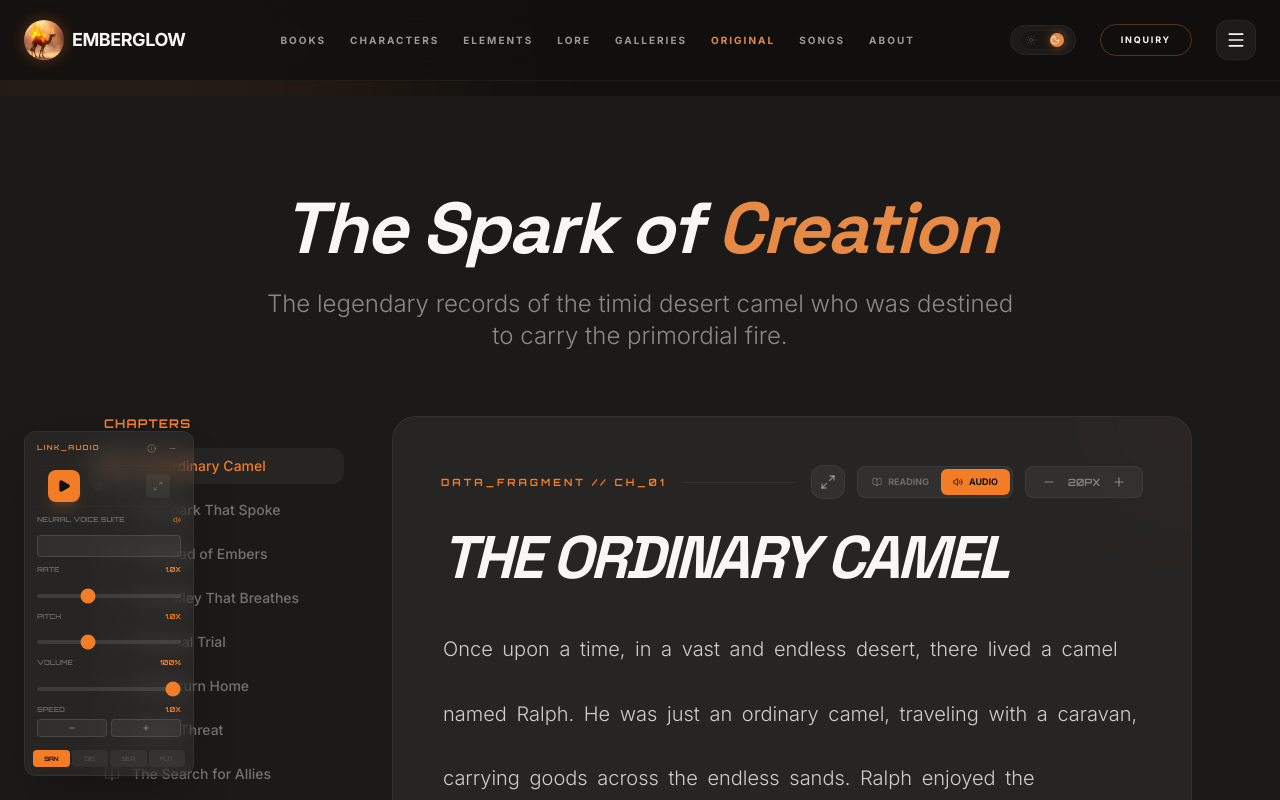
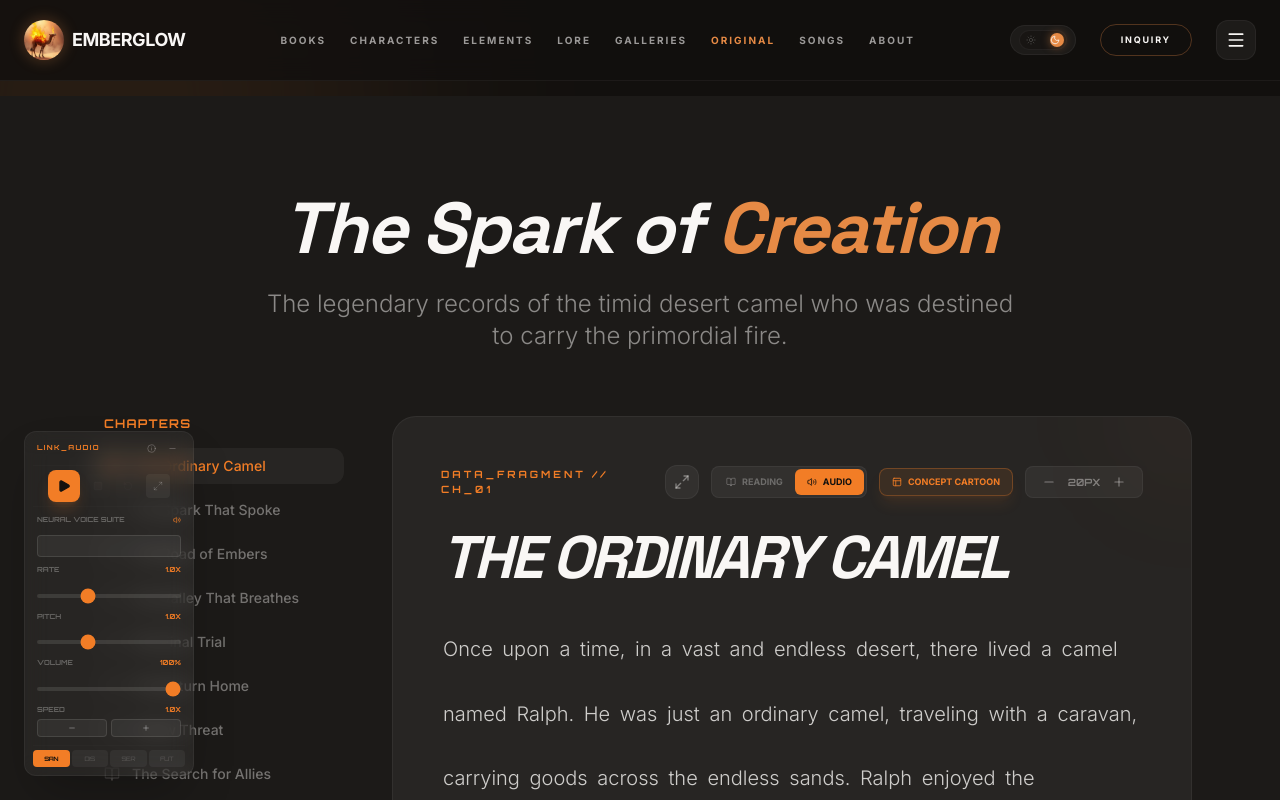
Before and after one commit to Hudmebac/emberglownew, a React (Vite) app: page /original in a window 1280 px wide. Shown: the top 800 px of the page. Built offline with nearby package versions, Linux system fonts and the light colour scheme; a web font is replaced by a local one.

Commit message:
Add navigation and layout components to Original page

```diff
--- a/src/pages/Original.tsx
+++ b/src/pages/Original.tsx
@@ -1,5 +1,6 @@
 import { motion, AnimatePresence } from 'motion/react';
 import { useState, useRef, useEffect, useMemo } from 'react';
+import { useNavigate, Link } from 'react-router-dom';
 import PageTransition from '../components/PageTransition';
 import { CHAPTERS } from '../constants';
 import {
@@ -20,7 +21,8 @@ import {
   Languages,
   Maximize2,
   Minimize2,
-  ListFilter
+  ListFilter,
+  Layout
 } from 'lucide-react';
 
 export default function Original() {
@@ -29,6 +31,7 @@ export default function Original() {
   const [fontFamily, setFontFamily] = useState<'sans' | 'display' | 'serif' | 'futuristic'>('sans');
   const [viewMode, setViewMode] = useState<'reading' | 'audio'>('audio');
   const [isFullscreen, setIsFullscreen] = useState(false);
+  const navigate = useNavigate();
 
   // Audio State
   const [isPlaying, setIsPlaying] = useState(false);
@@ -720,6 +723,16 @@ export default function Original() {
                       </button>
                     </div>
 
+                    {CHAPTERS[activeChapter].cartoonPanels && (
+                      <Link
+                        to="/cartoon"
+                        state={{ chapterId: CHAPTERS[activeChapter].id }}
+                        className="flex items-center gap-1.5 px-3 py-1.5 rounded-lg bg-eg-amber/10 border border-eg-amber/30 text-eg-amber text-[9px] font-black uppercase hover:bg-eg-amber hover:text-eg-deep transition-all shadow-lg shadow-eg-amber/10"
+                      >
+                        <Layout size={10} /> Concept Cartoon
+                      </Link>
+                    )}
+
                     <div className="flex items-center gap-1 bg-eg-sand/5 rounded-lg px-3 py-1 border border-border-primary">
                       <button
                         onClick={() => setFontSize(prev => Math.max(14, prev - 2))}
```
